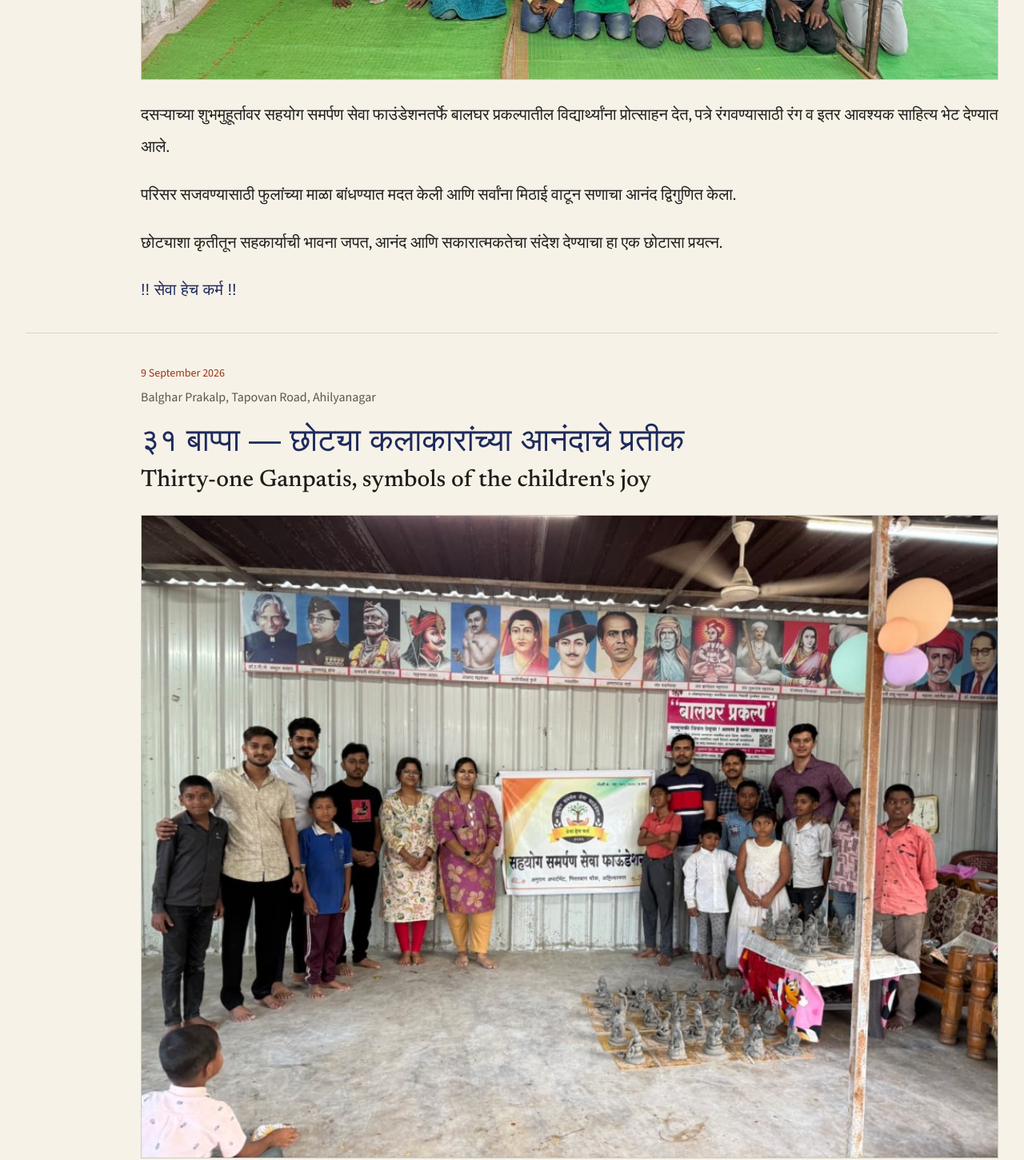
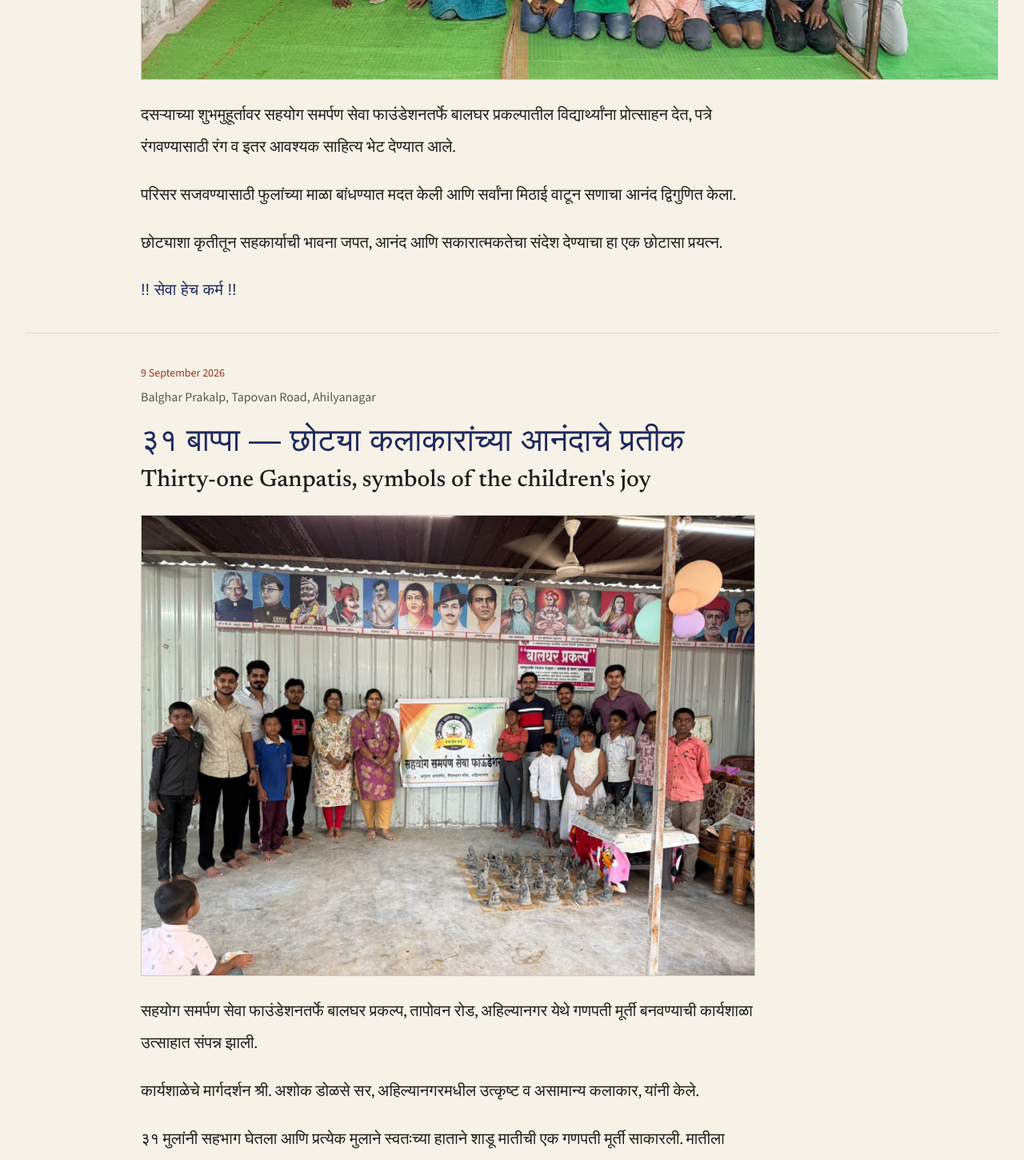
Before and after one commit to ankitnehul/sahyog-samarpan-seva-trust, a Next.js app: page /our-work in a window 1280 px wide. Shown: the part 1080-2531 px from the top of the page at 80% size. Built offline with nearby package versions, Linux system fonts and the light colour scheme; a web font is replaced by a local one.

Commit message:
feat(work): size each visit photograph from its real ratio

```diff
--- a/components/EventCard.tsx
+++ b/components/EventCard.tsx
@@ -1,8 +1,16 @@
 import ContentImage from "@/components/ContentImage";
+import { imageFrame } from "@/lib/image-frame";
 import type { WorkEvent } from "@/types";
 
 interface EventCardProps {
   event: WorkEvent;
+}
+
+function frameClass(src: string) {
+  const frame = imageFrame(src);
+  if (frame === "wide") return "mt-6 border border-rule bg-paper-deep";
+  if (frame === "portrait") return "mt-6 max-w-sm border border-rule bg-paper-deep";
+  return "mt-6 max-w-3xl border border-rule bg-paper-deep";
 }
 
 export default function EventCard({ event }: EventCardProps) {
@@ -21,7 +29,7 @@ export default function EventCard({ event }: EventCardProps) {
         </span>
       </h2>
 
-      <div className="mt-6 border border-rule bg-paper-deep">
+      <div className={frameClass(event.photo)}>
         <ContentImage
           src={event.photo}
           alt={event.title}
@@ -31,7 +39,7 @@ export default function EventCard({ event }: EventCardProps) {
         />
       </div>
       {event.secondaryPhoto && (
-        <div className="mt-4 border border-rule bg-paper-deep">
+        <div className={frameClass(event.secondaryPhoto)}>
           <ContentImage
             src={event.secondaryPhoto}
             alt=""
@@ -41,7 +49,7 @@ export default function EventCard({ event }: EventCardProps) {
         </div>
       )}
 
-      <div className="font-marathi mt-6 space-y-5 text-lg leading-9 sm:text-xl sm:leading-10">
+      <div className="font-marathi mt-6 max-w-3xl space-y-5 text-lg leading-9 sm:text-xl sm:leading-10">
         {event.description.map((paragraph) => (
           <p key={paragraph}>{paragraph}</p>
         ))}
```
